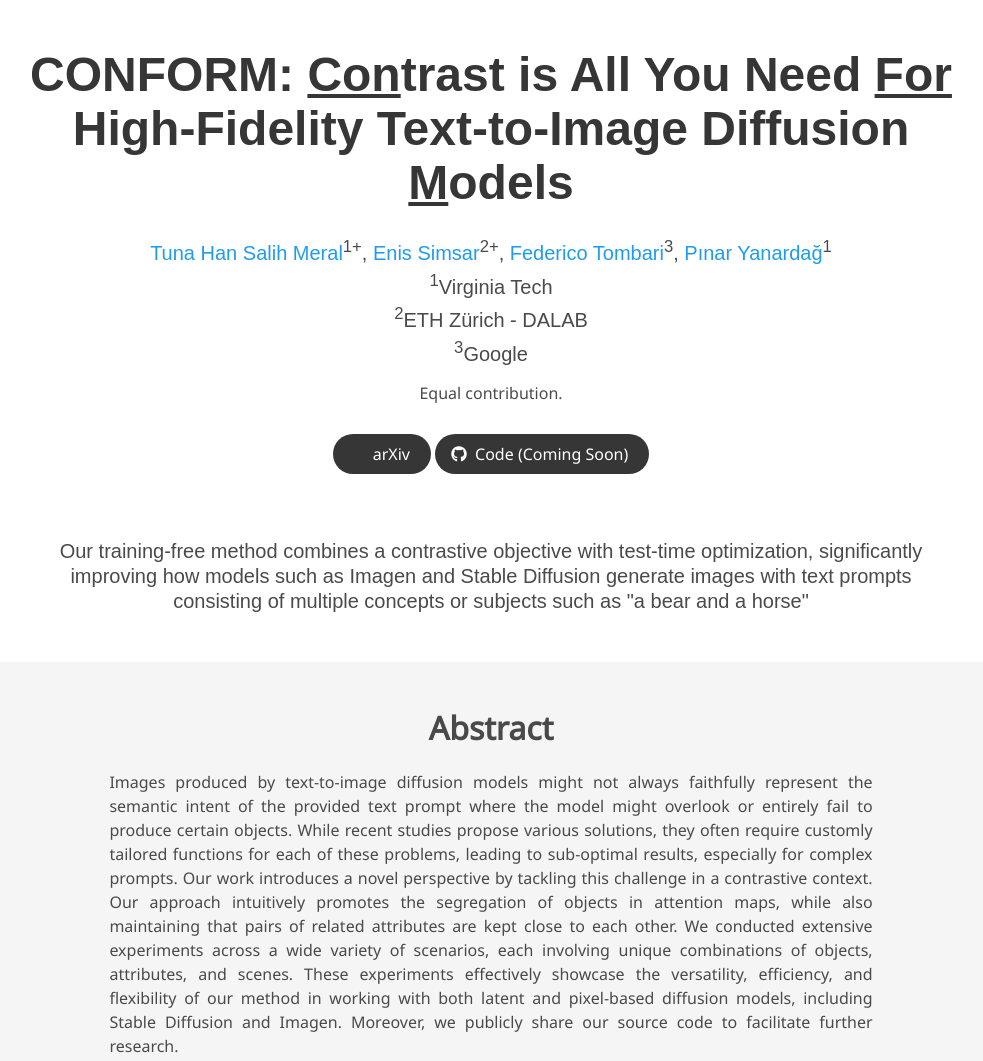
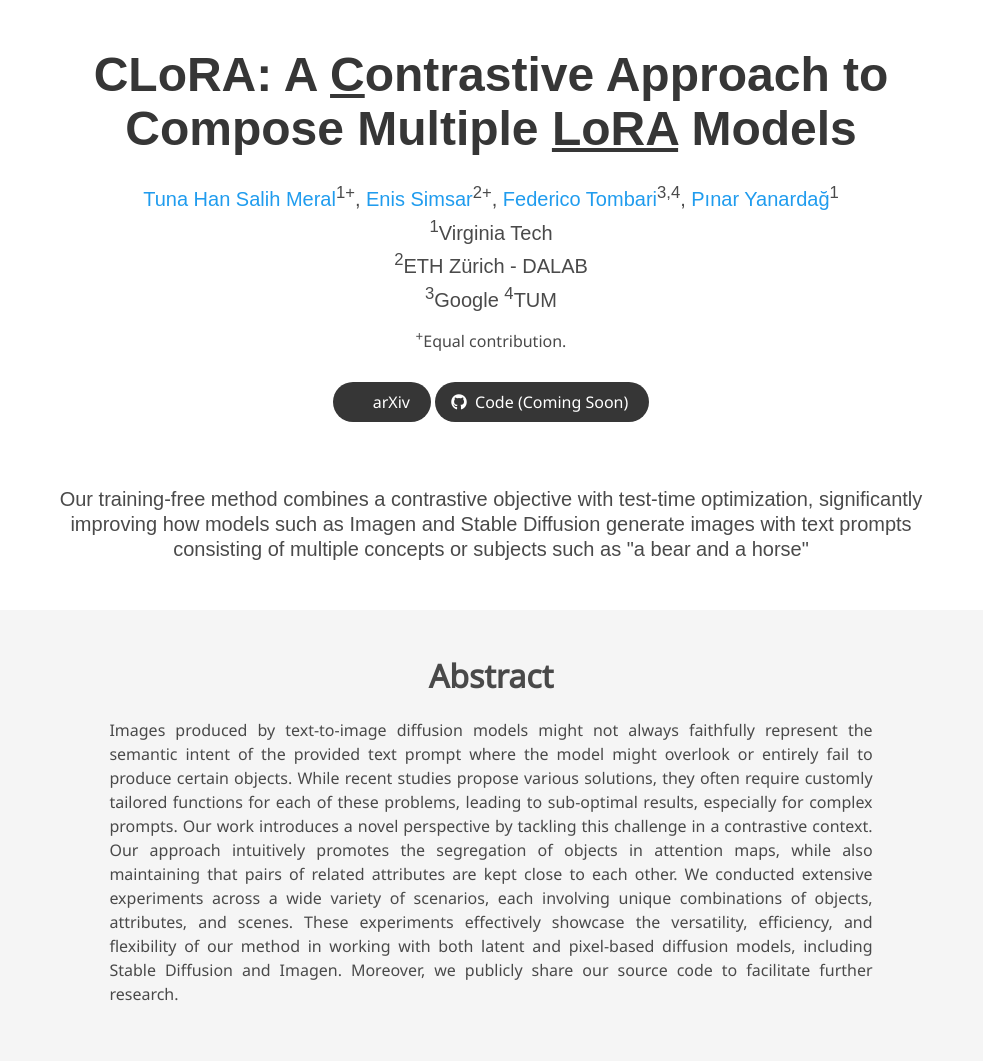
Before and after one commit to clora-diffusion/clora-diffusion.github.io, a plain HTML site: page index.html in a window 1280 px wide. Shown: the top 1061 px of the page, without its empty margins (149-1132 px from the left). Drawn offline with nearby package versions, Linux system fonts and the light colour scheme; some icons are missing; a web font is replaced by a local one.

Commit message:
Update index.html

```diff
--- a/index.html
+++ b/index.html
@@ -52,7 +52,7 @@
       <div class="container is-max-desktop">
         <div class="columns is-centered">
           <div class="column has-text-centered">
-            <h1 class="title is-1 publication-title"><b>CONFORM</b>: <u>Con</u>trast is All You Need <u>For</u> High-Fidelity Text-to-Image Diffusion <u>M</u>odels</h1>
+            <h1 class="title is-1 publication-title"><b>CLoRA</b>: A <u>C</u>ontrastive Approach to Compose Multiple <u>LoRA</u> Models</h1>
             <div class="is-size-5 publication-authors">
               <!-- Paper authors -->
               <span class="author-block">
@@ -62,7 +62,7 @@
                 <a href="https://enis.dev/" target="_blank">Enis Simsar</a><sup>2+</sup>,
               </span>
               <span class="author-block">
-                <a href="https://federicotombari.github.io/" target="_blank">Federico Tombari</a><sup>3</sup>,
+                <a href="https://federicotombari.github.io/" target="_blank">Federico Tombari</a><sup>3,4</sup>,
               </span>
               <span class="author-block">
                 <a href="https://pinguar.org/" target="_blank">Pınar Yanardağ</a><sup>1</sup>
@@ -73,10 +73,11 @@
               <span class="author-block"><sup>1</sup>Virginia Tech</span><br />
               <span class="author-block"><sup>2</sup>ETH Zürich - DALAB</span><br />
               <span class="author-block"><sup>3</sup>Google</span>
+              <span class="author-block"><sup>4</sup>TUM</span>
             </div>
 
              <div class="column has-text-centered">
-               Equal contribution.
+               <sup>+</sup>Equal contribution.
              </div>
 
             <div class="column has-text-centered">
```
